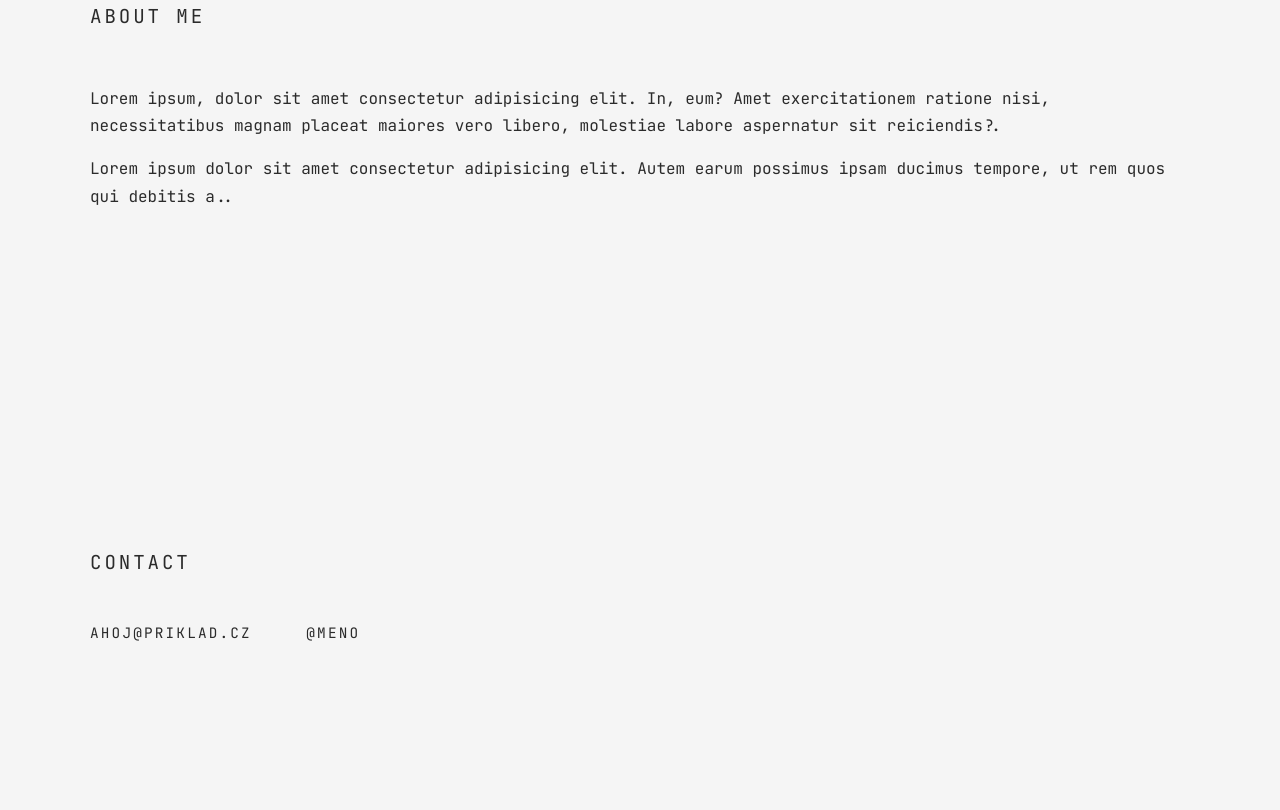
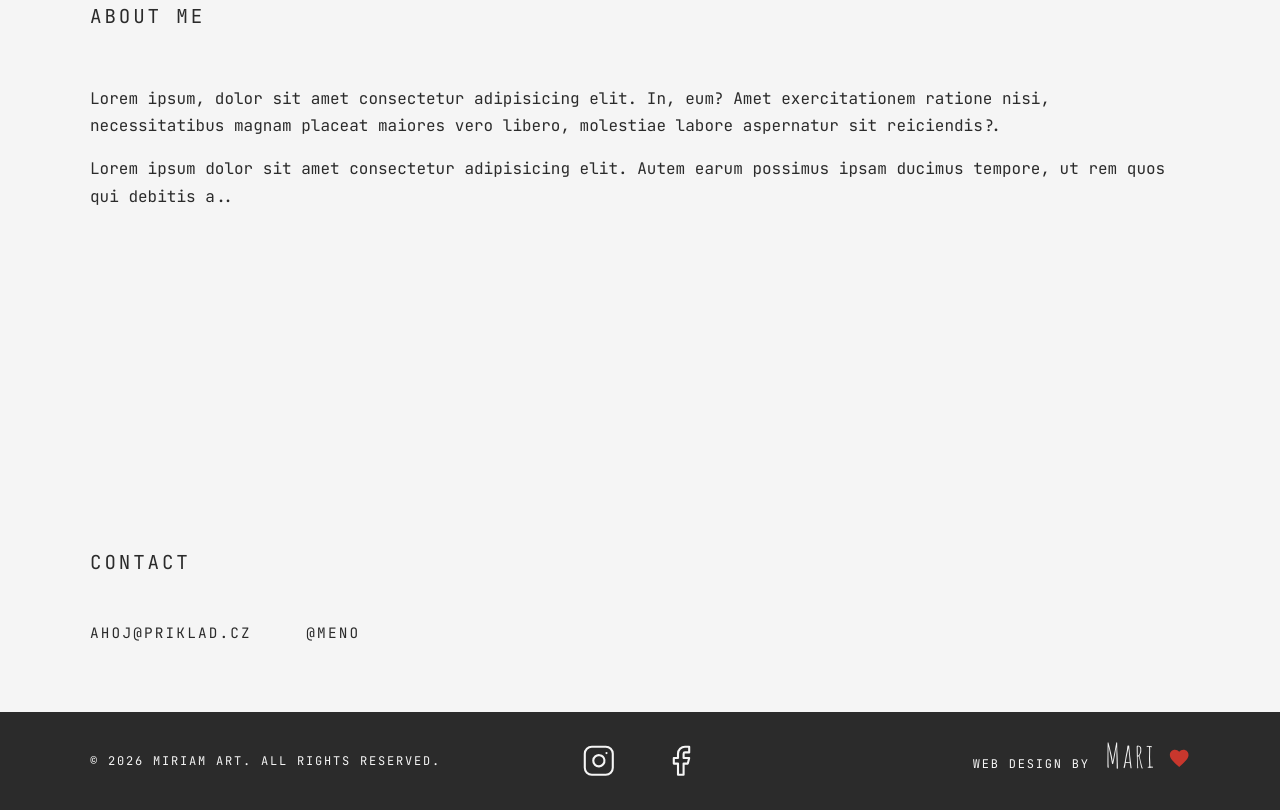
Before and after one commit to Maree13/miriam, a plain HTML site: page home.html in a window 1280 px wide. Shown: the part 1441-2251 px from the top of the page. Before the commit the page ends 2129 px from the top, so only its background shows below. Drawn offline with Linux system fonts and the light colour scheme.

Commit message:
pridany footer

```diff
--- a/home.html
+++ b/home.html
@@ -104,5 +104,30 @@
       <p><a href="https://instagram.com/meno">@meno</a></p>
     </section>
   </main>
+
+  <footer class="footer">
+    <div class="footer-inner">
+      <p>© 2026 Miriam Art. All rights reserved.</p>
+      <div class="footer-social">
+        <a href="https://instagram.com/meno" target="_blank" rel="noopener" aria-label="Instagram">
+          <svg viewBox="0 0 24 24" fill="none" stroke="currentColor" stroke-width="1.5" stroke-linecap="round" stroke-linejoin="round" aria-hidden="true">
+            <rect x="2" y="2" width="20" height="20" rx="5" ry="5"/>
+            <path d="M16 11.37A4 4 0 1 1 12.63 8 4 4 0 0 1 16 11.37z"/>
+            <line x1="17.5" y1="6.5" x2="17.51" y2="6.5"/>
+          </svg>
+        </a>
+        <a href="https://facebook.com/meno" target="_blank" rel="noopener" aria-label="Facebook">
+          <svg viewBox="0 0 24 24" fill="none" stroke="currentColor" stroke-width="1.5" stroke-linecap="round" stroke-linejoin="round" aria-hidden="true">
+            <path d="M18 2h-3a5 5 0 0 0-5 5v3H7v4h3v8h4v-8h3l1-4h-4V7a1 1 0 0 1 1-1h3z"/>
+          </svg>
+        </a>
+      </div>
+      <p>Web design by <span class="footer-signature">Mari</span>
+        <svg class="footer-heart" viewBox="0 0 24 24" aria-hidden="true">
+          <path d="M12 21.35l-1.45-1.32C5.4 15.36 2 12.28 2 8.5 2 5.42 4.42 3 7.5 3c1.74 0 3.41.81 4.5 2.09C13.09 3.81 14.76 3 16.5 3 19.58 3 22 5.42 22 8.5c0 3.78-3.4 6.86-8.55 11.54L12 21.35z"/>
+        </svg>
+      </p>
+    </div>
+  </footer>
 </body>
 </html>
--- a/style.css
+++ b/style.css
@@ -27,7 +27,7 @@ body {
   font-family: var(--font-body);
   color: var(--color-text);
   background: var(--color-bg);
-  padding: 0 50px;
+  /* padding: 0 50px; */
 }
 
 p {
@@ -452,3 +452,78 @@ section {
     transition-duration: 0.01s !important;
   }
 }
+
+/* --- Footer --- */
+.footer {
+  margin-top: 3rem;
+  padding: 2rem 1.5rem;
+  background: var(--color-text);
+  /* rovnaká svetlejšia čierna ako text */
+  color: var(--color-bg);
+  /* text v farbe pozadia */
+  font-size: 0.75rem;
+  letter-spacing: 0.15em;
+  text-transform: uppercase;
+}
+
+.footer-inner {
+  max-width: 1100px;
+  margin: 0 auto;
+  display: grid;
+  grid-template-columns: 1fr auto 1fr;
+  /* ikonky presne v strede */
+  align-items: center;
+  gap: 1rem 2rem;
+}
+
+.footer-inner> :last-child {
+  justify-self: end;
+  /* "web design by" doprava */
+}
+
+.footer p {
+  margin: 0;
+}
+
+.footer-social {
+  display: flex;
+  align-items: center;
+  gap: 3rem;
+}
+
+.footer-social svg {
+  display: block;
+  width: 2.1rem;
+  height: 2.1rem;
+}
+
+.footer a {
+  color: inherit;
+  text-decoration: none;
+  transition: opacity 0.2s;
+}
+
+.footer a:hover {
+  opacity: 0.6;
+}
+
+.footer-signature {
+  font-family: var(--font-title);
+  font-size: 2.1rem;
+  letter-spacing: 0.05em;
+  text-transform: none;
+  line-height: 0;
+  /* veľký podpis nezväčšuje výšku riadku, text ostane na jednej úrovni */
+  margin-left: 0.4rem;
+}
+
+.footer-heart {
+  width: 1.4rem;
+  height: 1.4rem;
+  fill: var(--color-accent);
+  /* červená z premennej */
+  margin-left: 0.4rem;
+  vertical-align: -0.15em;
+  /* srdce sedí na úrovni písma */
+  margin-left: 0.2rem;
+}
```
